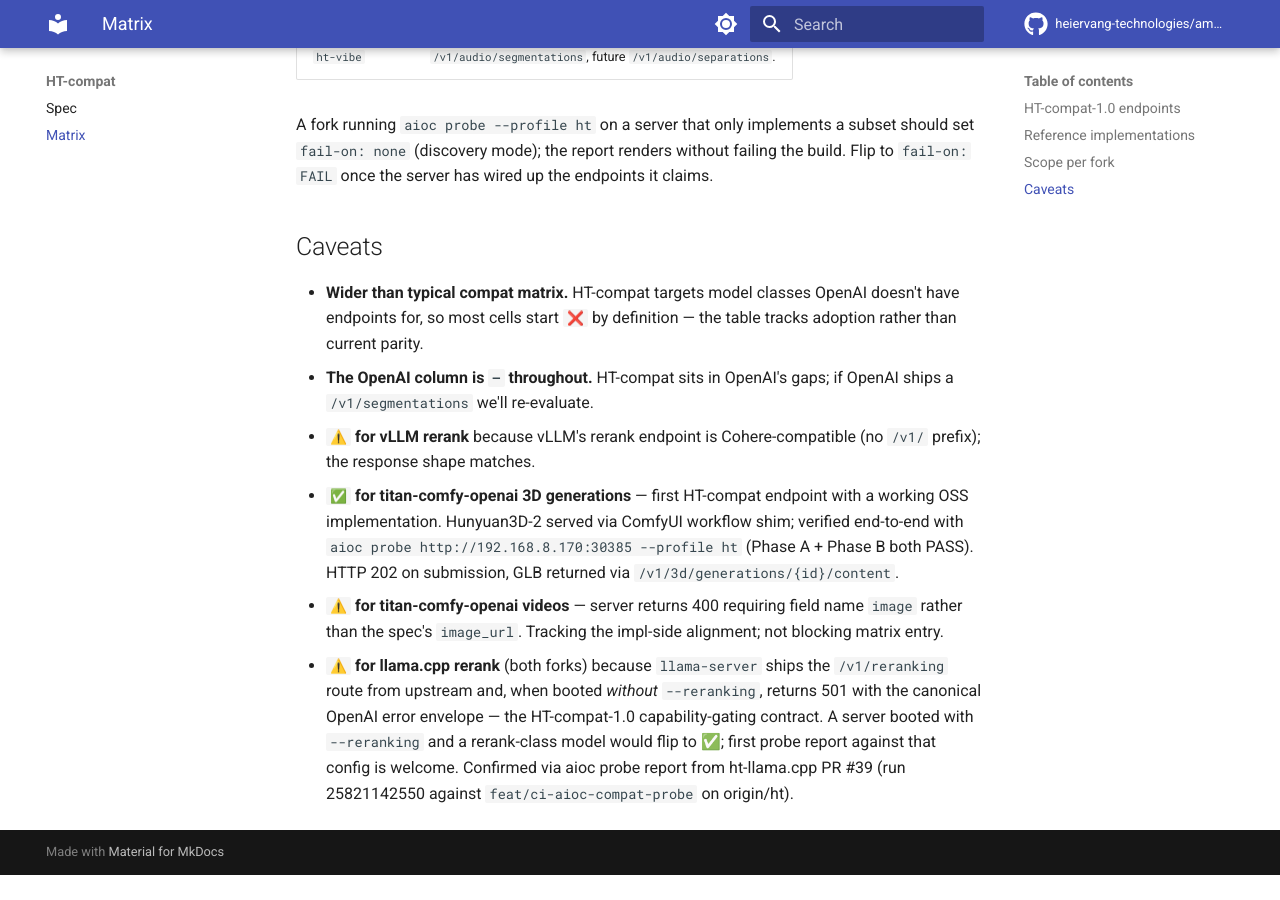
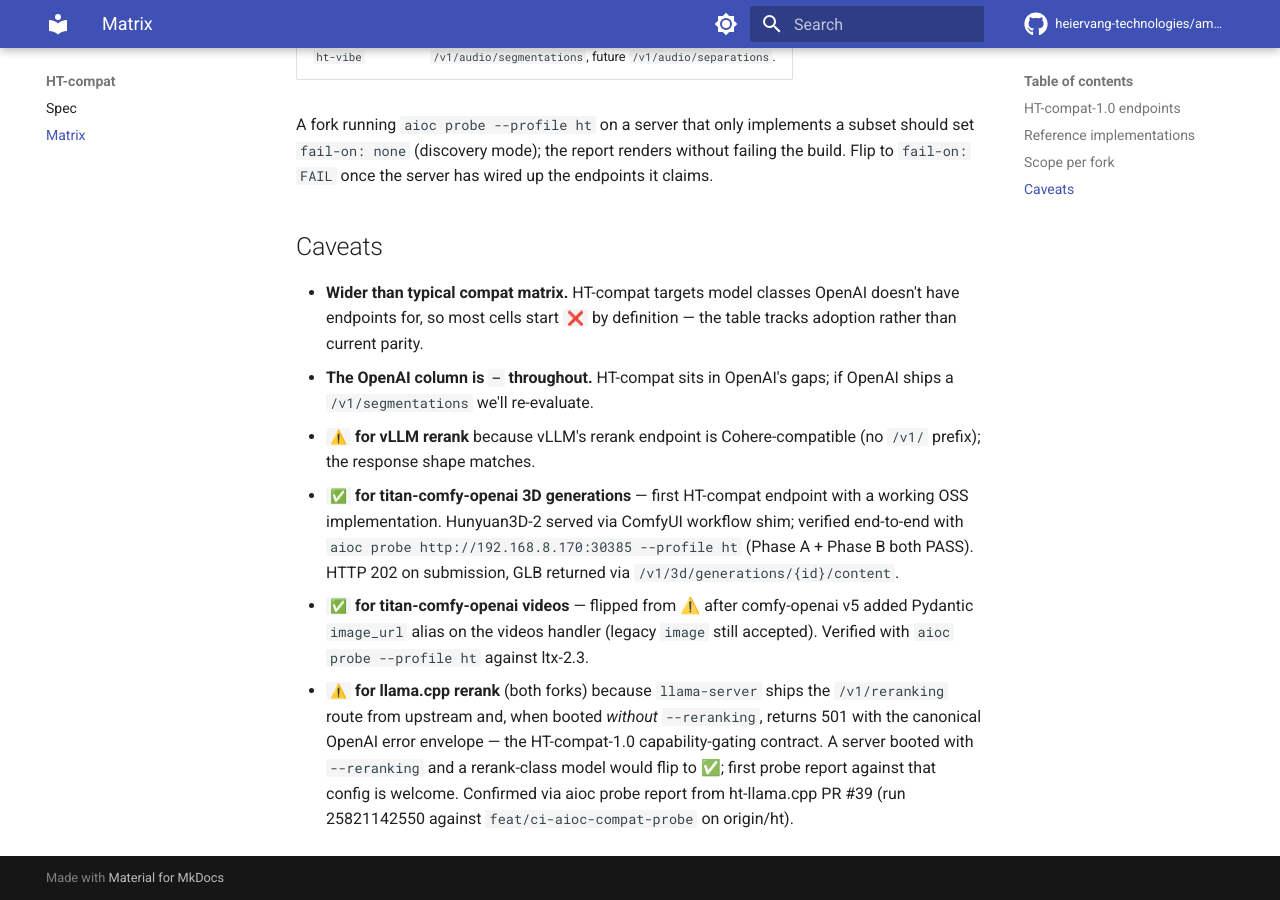
Before and after one commit to heiervang-technologies/am-i-openai-compatible, an MkDocs documentation site: the page built from docs/ht-compatibility-matrix.md, in a window 1280 px wide and 900 px high, scrolled down 1786 px. Built offline with MkDocs 1.6.1 and Material for MkDocs 9.7.7, drawn with Linux system fonts in a browser that asks for light colours; comment, search, counter and statistics services are not loaded; before the commit the page ends 2661 px from its top, so only the background shows below that.

Commit message:
docs(ht-compat): relax http(s) URL fetching to MAY; videos matrix flip
Two corrections from snoop-kube's titan-comfy-openai v5 deploy:

1. **/v1/videos flipped ⚠️→✅.** comfy-openai v5 added Pydantic
   alias so the videos handler accepts both `image_url` (spec) and
   legacy `image` field names. Probe re-run against
   http://192.168.8.170:30385 — Phase A + Phase B both PASS for
   /v1/videos against ltx-2.3. Two HT-compat-1.0 endpoints with
   working OSS impls now.

2. **Spec: http(s) URL fetching is MAY, data URIs are MUST.** The
   previous "servers MUST accept both" was too aggressive — fetching
   arbitrary client-supplied URLs is a real SSRF surface in shared
   deployments. Servers opt into http(s) only if they ship an
   egress-hardening policy (private/link-local/loopback denylist,
   no metadata endpoints). Without that hardening they reject
   http(s) with 400 unsupported_image_url_scheme. Clients targeting
   portability send data URIs.

   This matches the actual implementation surface — snoop-kube's
   _decode_image_input is base64/data-URI-only and the cluster's
   NetworkPolicy enforces egress restrictions; opting into URL
   fetching is a v1.1+ decision once the hardening pattern is
   factored.

   Reflects hai-bot's `_validate_public_origin` pattern as the
   reference egress validator (per snoop-kube's note).

/v1/images/edits intentionally stays on OpenAI-canonical `image`
(multipart form field) — HT-compat doesn't override OpenAI's own
endpoint field naming. Divergence documented; not a bug.

Co-Authored-By: Claude Opus 4.7 <noreply@anthropic.com>

```diff
--- a/docs/ht-compatibility-matrix.md
+++ b/docs/ht-compatibility-matrix.md
@@ -21,7 +21,7 @@ Legend: ✅ pass · ⚠️ pass-with-deviation · ❌ not implemented · — out
 | `/v1/chat/completions` *(omni)*     | ❌            | ✅         | ❌                 | ❌                  | —      |
 | `/v1/images/decompositions`         | ❌            | ❌         | ❌                 | ❌                  | —      |
 | `/v1/3d/generations`                | ❌            | ❌         | ❌                 | **✅**              | —      |
-| `/v1/videos`                        | ❌            | ❌         | ❌                 | ⚠️                  | —      |
+| `/v1/videos`                        | ❌            | ❌         | ❌                 | **✅**              | —      |
 
 ## Reference implementations
 
@@ -70,9 +70,10 @@ once the server has wired up the endpoints it claims.
   ComfyUI workflow shim; verified end-to-end with `aioc probe
   http://192.168.8.170:30385 --profile ht` (Phase A + Phase B both
   PASS). HTTP 202 on submission, GLB returned via `/v1/3d/generations/{id}/content`.
-* **`⚠️` for titan-comfy-openai videos** — server returns 400
-  requiring field name `image` rather than the spec's `image_url`.
-  Tracking the impl-side alignment; not blocking matrix entry.
+* **`✅` for titan-comfy-openai videos** — flipped from ⚠️ after
+  comfy-openai v5 added Pydantic `image_url` alias on the videos
+  handler (legacy `image` still accepted). Verified with `aioc probe
+  --profile ht` against ltx-2.3.
 * **`⚠️` for llama.cpp rerank** (both forks) because `llama-server`
   ships the `/v1/reranking` route from upstream and, when booted
   *without* `--reranking`, returns 501 with the canonical OpenAI
```
Also changed, not shown: docs/spec/ht-compat.md (+15 -4 lines).
